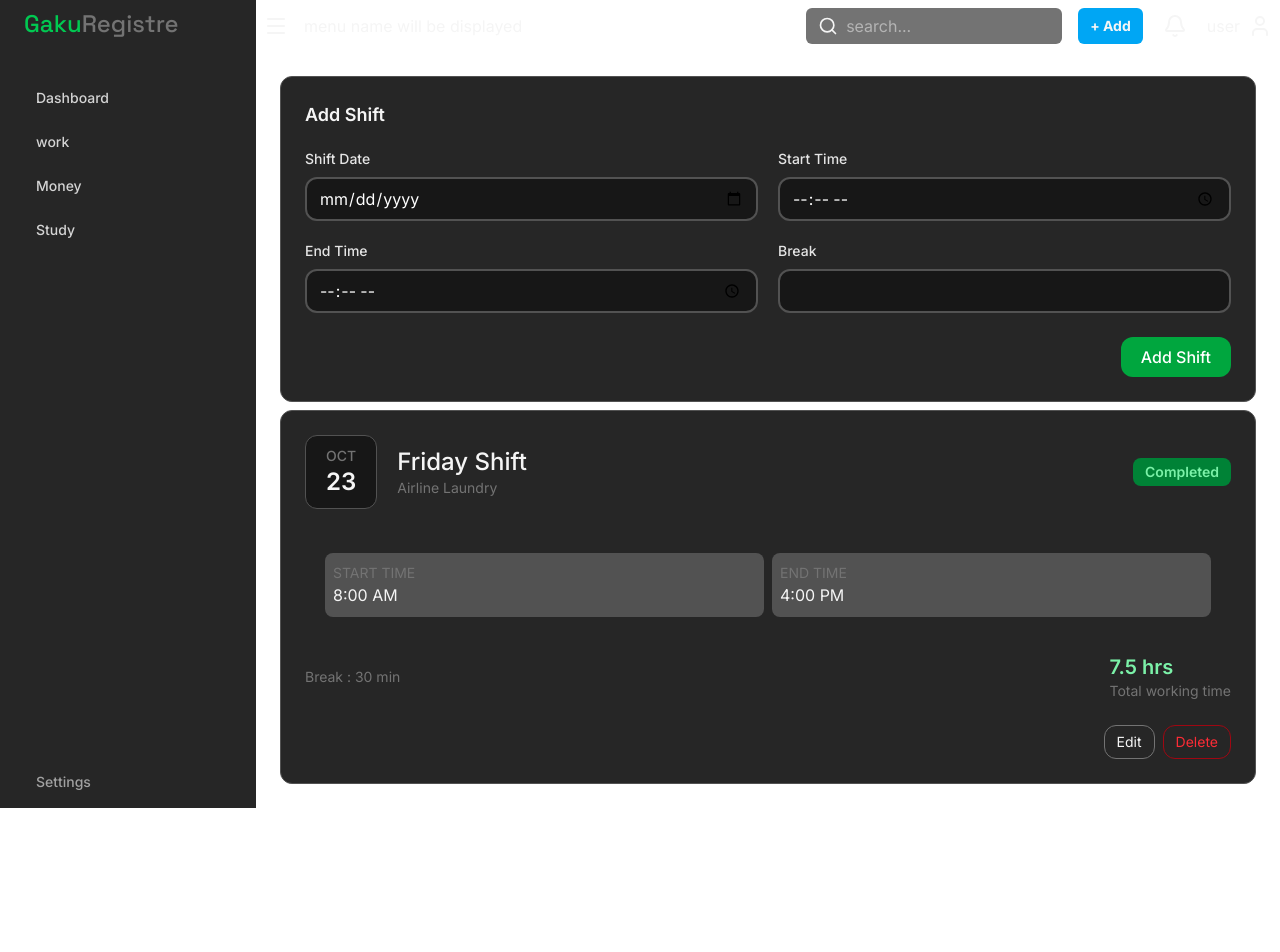
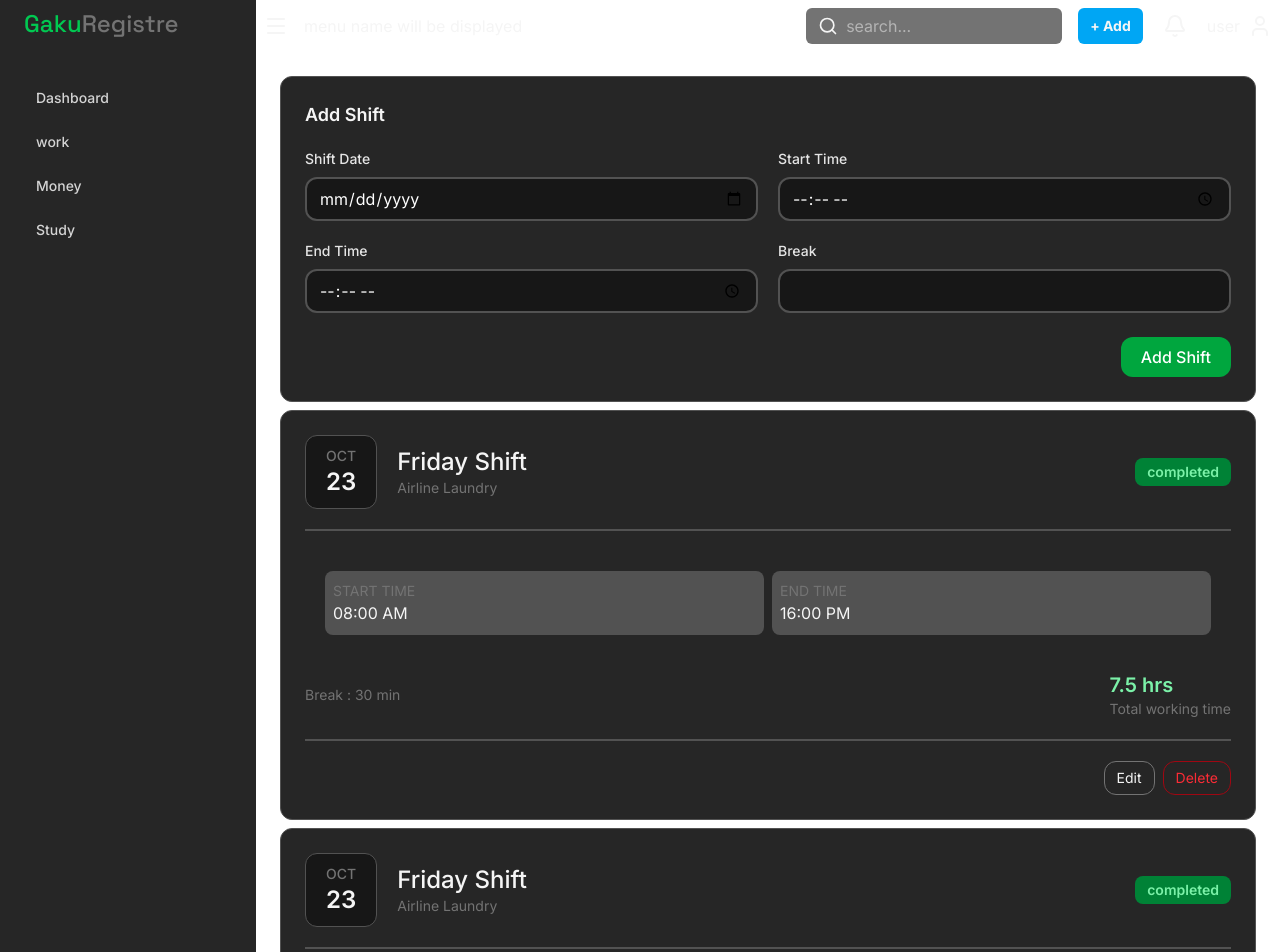
Before and after one commit to Kenny-still12/StudentOS, a React (Vite) app: page / in a window 1280 px wide. Shown: the top 952 px of the page. Before the commit the page ends 808 px from the top, so only its background shows below. Built offline with nearby package versions, Linux system fonts and the light colour scheme.

Commit message:
refactor ShiftCard to accept props and update rendering logic in Work component

```diff
--- a/src/Components/work/ShiftCard.jsx
+++ b/src/Components/work/ShiftCard.jsx
@@ -1,4 +1,9 @@
-export default function ShiftCard() {
+export default function ShiftCard({ shift }) {
+
+    const { id, date, startTime, endTime, breakMinutes, Status } = shift
+
+
+
     return (
         // main container
         <section className="bg-neutral-800 rounded-xl border border-neutral-600 p-5 sm:p-6">
@@ -19,27 +24,29 @@
                 </div>
                 {/* status tag <complete> <reserve> */}
                 <div className="self-center rounded-lg bg-green-700 px-3 py-1 shrink-0">
-                    <p className="whitespace-nowrap text-green-300 font-semibold text-sm">Completed</p>
+                    <p className="whitespace-nowrap text-green-300 font-semibold text-sm">{Status}</p>
                 </div>
             </div>
+
+            <div className="border border-neutral-600 my-5"></div>
             {/* middle container */}
-            <br />
+
             <div className="w-full flex flex-col gap-4 items-center">
                 {/* start and end time container*/}
                 <div className="w-full flex gap-2 rounded-xl p-5 min-w-0">
                     <div className="flex flex-1 flex-col items-start rounded-lg bg-neutral-600 px-2 py-2.5">
                         <h2 className="text-sm text-neutral-500">START TIME</h2>
-                        <p>8:00 AM</p>
+                        <p>{startTime} AM</p>
                     </div>
                     <div className="flex flex-1 flex-col items-start rounded-lg bg-neutral-600 px-2 py-2.5" >
                         <h2 className="text-sm text-neutral-500">END TIME</h2>
-                        <p>4:00 PM</p>
+                        <p>{endTime} PM</p>
                     </div>
                 </div>
 
                 <div className=" w-full flex items-center justify-between gap-5">
                     <div className="self-center">
-                        <p className="text-neutral-500 text-sm">Break : 30 min</p>
+                        <p className="text-neutral-500 text-sm">Break : {breakMinutes} min</p>
                     </div>
                     <div className="flex flex-col">
                         <h2 className="text-green-300 font-semibold text-xl">7.5 hrs</h2>
@@ -47,7 +54,7 @@
                     </div>
                 </div>
             </div>
-            <br />
+            <div className="border border-neutral-600 my-5"></div>
             {/* bottom container */}
             <div className="w-full flex justify-end">
                 <div className="flex gap-2">
--- a/src/Pages/Work.jsx
+++ b/src/Pages/Work.jsx
@@ -23,11 +23,32 @@
         },
     ]
 
+    const monthConvert = {
+        1: "JAN",
+        2: "FEB",
+        3: "MAR",
+        4: "APR",
+        5: "MAY",
+        6: "JUN",
+        7: "JLY",
+        8: "AUG",
+        9: "SEP",
+        10: "OCT",
+        11: "NOV",
+        12: "DEC",
+    }
+
+    function renderCard() {
+        return shiftData.map((shift) => (
+            <ShiftCard key={shift.id} shift={shift} />
+        ))
+    }
+
 
     return (
         <div className="flex flex-col gap-2">
             <ShiftForm />
-            <ShiftCard />
+            {renderCard()}
         </div>
     )
 }
```
